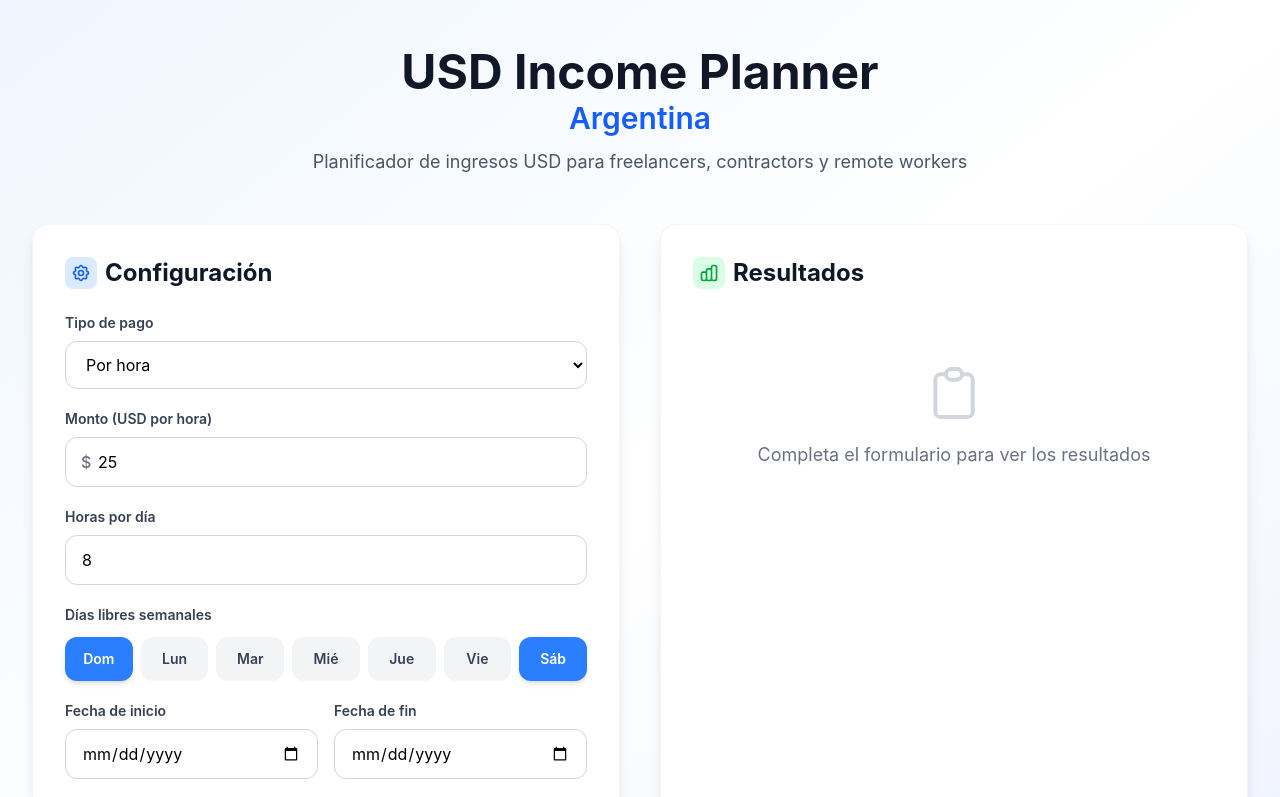
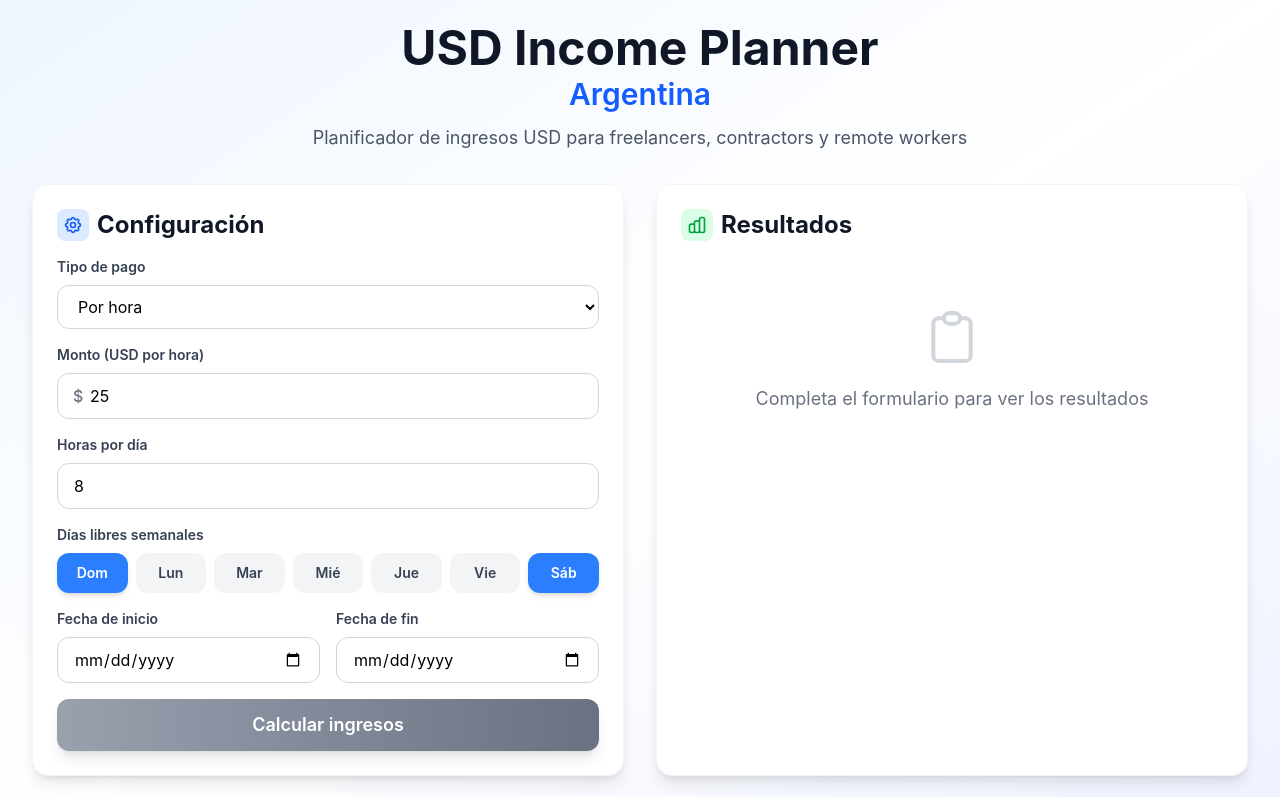
Before and after one commit to edogiuliano/usd-income-planner-argentina, a Next.js app: page / in a window 1280 px wide. Shown: the top 797 px of the page. Built offline with nearby package versions, Linux system fonts and the light colour scheme; no server answers.

Commit message:
feat: add ARS rates table and chart

```diff
--- a/src/app/page.tsx
+++ b/src/app/page.tsx
@@ -4,6 +4,7 @@ import { useState, useEffect } from "react";
 import { IncomeForm } from "@/components/IncomeForm";
 import { SummaryCards } from "@/components/SummaryCards";
 import { RatesTable } from "@/components/RatesTable";
+import { IncomeChart } from "@/components/IncomeChart";
 import { getCycleDays } from "@/lib/dates";
 import { calculateIncome } from "@/lib/calculator";
 import { fetchExchangeRates } from "@/lib/rates";
@@ -56,8 +57,8 @@ export default function Home() {
 
   return (
     <main className="min-h-screen bg-gradient-to-br from-blue-50 via-white to-indigo-50">
-      <div className="max-w-7xl mx-auto px-4 sm:px-6 lg:px-8 py-8 md:py-12">
-        <header className="text-center mb-10 md:mb-12">
+      <div className="max-w-7xl mx-auto px-4 sm:px-6 lg:px-8 py-4 md:py-6">
+        <header className="text-center mb-6 md:mb-8">
           <h1 className="text-4xl md:text-5xl font-bold text-gray-900 mb-3">
             USD Income Planner
             <span className="block text-2xl md:text-3xl font-semibold text-blue-600 mt-1">
@@ -69,9 +70,9 @@ export default function Home() {
           </p>
         </header>
 
-        <div className="grid grid-cols-1 lg:grid-cols-2 gap-8 lg:gap-10">
-          <div className="bg-white rounded-2xl shadow-lg border border-gray-100 p-6 md:p-8">
-            <h2 className="text-2xl font-bold text-gray-900 mb-6 flex items-center gap-2">
+        <div className="grid grid-cols-1 lg:grid-cols-2 gap-6 lg:gap-8">
+          <div className="bg-white rounded-2xl shadow-lg border border-gray-100 p-5 md:p-6">
+            <h2 className="text-2xl font-bold text-gray-900 mb-4 flex items-center gap-2">
               <span className="w-8 h-8 bg-blue-100 rounded-lg flex items-center justify-center">
                 <svg className="w-5 h-5 text-blue-600" fill="none" stroke="currentColor" viewBox="0 0 24 24">
                   <path strokeLinecap="round" strokeLinejoin="round" strokeWidth={2} d="M10.325 4.317c.426-1.756 2.924-1.756 3.35 0a1.724 1.724 0 002.573 1.066c1.543-.94 3.31.826 2.37 2.37a1.724 1.724 0 001.065 2.572c1.756.426 1.756 2.924 0 3.35a1.724 1.724 0 00-1.066 2.573c.94 1.543-.826 3.31-2.37 2.37a1.724 1.724 0 00-2.572 1.065c-.426 1.756-2.924 1.756-3.35 0a1.724 1.724 0 00-2.573-1.066c-1.543.94-3.31-.826-2.37-2.37a1.724 1.724 0 00-1.065-2.572c-1.756-.426-1.756-2.924 0-3.35a1.724 1.724 0 001.066-2.573c-.94-1.543.826-3.31 2.37-2.37.996.608 2.296.07 2.572-1.065z" />
@@ -83,8 +84,8 @@ export default function Home() {
             <IncomeForm onSubmit={handleCalculate} />
           </div>
 
-          <div className="bg-white rounded-2xl shadow-lg border border-gray-100 p-6 md:p-8">
-            <h2 className="text-2xl font-bold text-gray-900 mb-6 flex items-center gap-2">
+          <div className="bg-white rounded-2xl shadow-lg border border-gray-100 p-5 md:p-6">
+            <h2 className="text-2xl font-bold text-gray-900 mb-4 flex items-center gap-2">
               <span className="w-8 h-8 bg-green-100 rounded-lg flex items-center justify-center">
                 <svg className="w-5 h-5 text-green-600" fill="none" stroke="currentColor" viewBox="0 0 24 24">
                   <path strokeLinecap="round" strokeLinejoin="round" strokeWidth={2} d="M9 19v-6a2 2 0 00-2-2H5a2 2 0 00-2 2v6a2 2 0 002 2h2a2 2 0 002-2zm0 0V9a2 2 0 012-2h2a2 2 0 012 2v10m-6 0a2 2 0 002 2h2a2 2 0 002-2m0 0V5a2 2 0 012-2h2a2 2 0 012 2v14a2 2 0 01-2 2h-2a2 2 0 01-2-2z" />
@@ -96,12 +97,12 @@ export default function Home() {
               <>
                 <SummaryCards cycleDays={cycleDays} incomeResult={incomeResult} />
                 {isLoadingRates && (
-                  <div className="mt-6 text-center text-gray-500 text-sm">
+                  <div className="mt-4 text-center text-gray-500 text-sm">
                     Cargando cotizaciones...
                   </div>
                 )}
                 {ratesError && (
-                  <div className="mt-6 flex items-center gap-2 p-3 bg-amber-50 border border-amber-200 rounded-lg">
+                  <div className="mt-4 flex items-center gap-2 p-3 bg-amber-50 border border-amber-200 rounded-lg">
                     <svg className="w-5 h-5 text-amber-600 flex-shrink-0" fill="none" stroke="currentColor" viewBox="0 0 24 24">
                       <path strokeLinecap="round" strokeLinejoin="round" strokeWidth={2} d="M12 9v2m0 4h.01m-6.938 4h13.856c1.54 0 2.502-1.667 1.732-3L13.732 4c-.77-1.333-2.694-1.333-3.464 0L3.34 16c-.77 1.333.192 3 1.732 3z" />
                     </svg>
@@ -109,7 +110,10 @@ export default function Home() {
                   </div>
                 )}
                 {!isLoadingRates && rates.length > 0 && (
-                  <RatesTable rates={rates} totalIncomeUsd={incomeResult.totalIncomeUsd} />
+                  <>
+                    <RatesTable rates={rates} totalIncomeUsd={incomeResult.totalIncomeUsd} />
+                    <IncomeChart rates={rates} totalIncomeUsd={incomeResult.totalIncomeUsd} />
+                  </>
                 )}
               </>
             ) : (
@@ -125,7 +129,7 @@ export default function Home() {
           </div>
         </div>
 
-        <footer className="mt-12 text-center text-gray-500 text-sm">
+        <footer className="mt-8 text-center text-gray-500 text-sm">
           <p>Las cotizaciones son informativas y pueden variar. Esta herramienta no es asesoría financiera.</p>
         </footer>
       </div>
--- /dev/null
+++ b/src/components/IncomeChart.tsx
@@ -0,0 +1,79 @@
+"use client";
+
+import { formatArs } from "@/lib/formatters";
+import type { ExchangeRate } from "@/types";
+import {
+  BarChart,
+  Bar,
+  XAxis,
+  YAxis,
+  CartesianGrid,
+  Tooltip,
+  ResponsiveContainer,
+} from "recharts";
+
+interface IncomeChartProps {
+  rates: ExchangeRate[];
+  totalIncomeUsd: number;
+}
+
+export function IncomeChart({ rates, totalIncomeUsd }: IncomeChartProps) {
+  if (rates.length === 0) {
+    return null;
+  }
+
+  const data = rates.map((rate) => ({
+    name: rate.name,
+    value: totalIncomeUsd * rate.sell,
+  }));
+
+  const CustomTooltip = ({ active, payload }: any) => {
+    if (active && payload && payload.length) {
+      return (
+        <div className="bg-white p-3 rounded-lg shadow-lg border border-gray-200">
+          <p className="text-sm font-semibold text-gray-900 mb-1">
+            {payload[0].payload.name}
+          </p>
+          <p className="text-lg font-bold text-emerald-700">
+            {formatArs(payload[0].value)}
+          </p>
+        </div>
+      );
+    }
+    return null;
+  };
+
+  return (
+    <div className="mt-4">
+      <h3 className="text-lg font-semibold text-gray-900 mb-3">
+        Comparación de ingresos en ARS
+      </h3>
+      <div className="w-full h-56">
+        <ResponsiveContainer width="100%" height="100%">
+          <BarChart data={data} margin={{ top: 5, right: 30, left: 20, bottom: 5 }}>
+            <CartesianGrid strokeDasharray="3 3" vertical={false} />
+            <XAxis
+              dataKey="name"
+              tick={{ fill: "#6a7282", fontSize: 12 }}
+              axisLine={{ stroke: "#e5e7eb" }}
+              tickLine={{ stroke: "#e5e7eb" }}
+            />
+            <YAxis
+              tick={{ fill: "#6a7282", fontSize: 12 }}
+              axisLine={{ stroke: "#e5e7eb" }}
+              tickLine={{ stroke: "#e5e7eb" }}
+              tickFormatter={(value) => `$${(value / 1000000).toFixed(1)}M`}
+            />
+            <Tooltip content={<CustomTooltip />} />
+            <Bar
+              dataKey="value"
+              fill="#3b82f6"
+              radius={[4, 4, 0, 0]}
+              className="hover:opacity-80 transition-opacity"
+            />
+          </BarChart>
+        </ResponsiveContainer>
+      </div>
+    </div>
+  );
+}
--- a/src/components/IncomeForm.tsx
+++ b/src/components/IncomeForm.tsx
@@ -71,7 +71,7 @@ export function IncomeForm({ onSubmit }: IncomeFormProps) {
   };
 
   return (
-    <form onSubmit={handleSubmit} className="space-y-5">
+    <form onSubmit={handleSubmit} className="space-y-4">
       <div>
         <label htmlFor="paymentType" className="block text-sm font-semibold text-gray-700 mb-2">
           Tipo de pago
@@ -80,7 +80,7 @@ export function IncomeForm({ onSubmit }: IncomeFormProps) {
           id="paymentType"
           value={paymentType}
           onChange={(e) => setPaymentType(e.target.value as PaymentType)}
-          className="w-full px-4 py-3 border border-gray-300 rounded-xl focus:ring-2 focus:ring-blue-500 focus:border-blue-500 transition-colors bg-white"
+          className="w-full px-4 py-2.5 border border-gray-300 rounded-xl focus:ring-2 focus:ring-blue-500 focus:border-blue-500 transition-colors bg-white"
         >
           <option value="minute">Por minuto</option>
           <option value="hour">Por hora</option>
@@ -104,7 +104,7 @@ export function IncomeForm({ onSubmit }: IncomeFormProps) {
             value={rate}
             onChange={(e) => setRate(e.target.value)}
             placeholder="0.00"
-            className="w-full pl-8 pr-4 py-3 border border-gray-300 rounded-xl focus:ring-2 focus:ring-blue-500 focus:border-blue-500 transition-colors"
+            className="w-full pl-8 pr-4 py-2.5 border border-gray-300 rounded-xl focus:ring-2 focus:ring-blue-500 focus:border-blue-500 transition-colors"
             required
           />
         </div>
@@ -121,13 +121,13 @@ export function IncomeForm({ onSubmit }: IncomeFormProps) {
           value={hoursPerDay}
           onChange={(e) => setHoursPerDay(e.target.value)}
           placeholder="0"
-          className="w-full px-4 py-3 border border-gray-300 rounded-xl focus:ring-2 focus:ring-blue-500 focus:border-blue-500 transition-colors"
+          className="w-full px-4 py-2.5 border border-gray-300 rounded-xl focus:ring-2 focus:ring-blue-500 focus:border-blue-500 transition-colors"
           required
         />
       </div>
 
       <div>
-        <label className="block text-sm font-semibold text-gray-700 mb-3">
+        <label className="block text-sm font-semibold text-gray-700 mb-2">
           Días libres semanales
         </label>
         <div className="grid grid-cols-7 gap-2">
@@ -138,7 +138,7 @@ export function IncomeForm({ onSubmit }: IncomeFormProps) {
                 key={day.value}
                 type="button"
                 onClick={() => handleWeekdayToggle(day.value)}
-                className={`flex flex-col items-center justify-center p-3 rounded-xl cursor-pointer transition-all duration-200 ${
+                className={`flex flex-col items-center justify-center p-2.5 rounded-xl cursor-pointer transition-all duration-200 ${
                   isSelected
                     ? "bg-blue-500 text-white shadow-md hover:bg-blue-600"
                     : "bg-gray-100 text-gray-700 hover:bg-gray-200"
@@ -161,7 +161,7 @@ export function IncomeForm({ onSubmit }: IncomeFormProps) {
             type="date"
             value={startDate}
             onChange={(e) => setStartDate(e.target.value)}
-            className="w-full px-4 py-3 border border-gray-300 rounded-xl focus:ring-2 focus:ring-blue-500 focus:border-blue-500 transition-colors"
+            className="w-full px-4 py-2.5 border border-gray-300 rounded-xl focus:ring-2 focus:ring-blue-500 focus:border-blue-500 transition-colors"
             required
           />
         </div>
@@ -175,7 +175,7 @@ export function IncomeForm({ onSubmit }: IncomeFormProps) {
             type="date"
             value={endDate}
             onChange={(e) => setEndDate(e.target.value)}
-            className="w-full px-4 py-3 border border-gray-300 rounded-xl focus:ring-2 focus:ring-blue-500 focus:border-blue-500 transition-colors"
+            className="w-full px-4 py-2.5 border border-gray-300 rounded-xl focus:ring-2 focus:ring-blue-500 focus:border-blue-500 transition-colors"
             required
           />
         </div>
@@ -195,7 +195,7 @@ export function IncomeForm({ onSubmit }: IncomeFormProps) {
       <button
         type="submit"
         disabled={!startDate || !endDate || new Date(endDate) < new Date(startDate)}
-        className="w-full bg-gradient-to-r from-blue-600 to-indigo-600 text-white py-4 px-6 rounded-xl font-semibold text-lg hover:from-blue-700 hover:to-indigo-700 focus:ring-4 focus:ring-blue-300 disabled:from-gray-400 disabled:to-gray-500 disabled:cursor-not-allowed transition-all shadow-lg hover:shadow-xl"
+        className="w-full bg-gradient-to-r from-blue-600 to-indigo-600 text-white py-3 px-6 rounded-xl font-semibold text-lg hover:from-blue-700 hover:to-indigo-700 focus:ring-4 focus:ring-blue-300 disabled:from-gray-400 disabled:to-gray-500 disabled:cursor-not-allowed transition-all shadow-lg hover:shadow-xl"
       >
         Calcular ingresos
       </button>
--- a/src/components/SummaryCards.tsx
+++ b/src/components/SummaryCards.tsx
@@ -85,11 +85,11 @@ export function SummaryCards({
         return (
           <div
             key={card.label}
-            className={`p-5 rounded-xl border-2 ${colorClasses.bg} ${colorClasses.border} transition-all hover:shadow-md ${
+            className={`p-4 rounded-xl border-2 ${colorClasses.bg} ${colorClasses.border} transition-all hover:shadow-md ${
               card.highlight ? "shadow-lg" : ""
             }`}
           >
-            <div className="flex items-start justify-between mb-2">
+            <div className="flex items-start justify-between mb-1.5">
               <p className="text-sm font-medium text-gray-600">{card.label}</p>
               <span className="text-xl">{card.icon}</span>
             </div>
```
